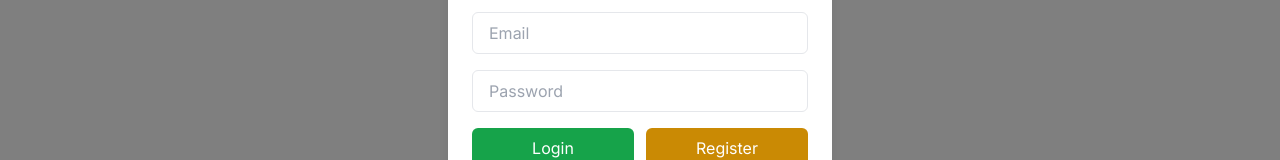
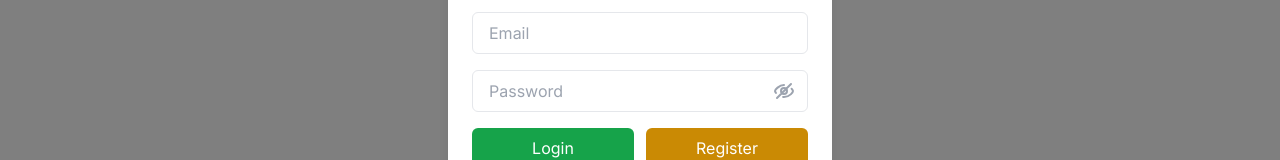
Before and after one commit to JoaoFXs/petadoptionapp, a Next.js app: page / in a window 1280 px wide. Shown: the part 336-496 px from the top of the page. Built offline with nearby package versions, Linux system fonts and the light colour scheme.

Commit message:
Update EyeButton in Password

```diff
--- a/src/app/login/page.tsx
+++ b/src/app/login/page.tsx
@@ -1,8 +1,8 @@
 'use client';
 
 import { useState } from 'react';
-import { RenderIf, Template } from '@/components';
-import { InputText } from '@/components/tools/InputText';
+import { RenderIf, Template, InputText, Button, EyeButton} from '@/components';
+
 
 export default function Login() {
   const [isOpen, setIsOpen] = useState(true); // Mostra o popup por padrão
@@ -34,30 +34,32 @@ export default function Login() {
                             type="text"
                             id="name_temp"
                             onChange={() => {}}
-                            placeHolder="Name"
+                            placeholder="Name"
                             style="w-full"
                         />
+
                     </RenderIf>
 
                     <InputText
                           type="text"
                           id="email_temp"
                           onChange={() => {}}
-                          placeHolder="Email"
+                          placeholder="Email"
                           style="w-full"
                     />
                      <InputText
                           type="password"
                           id="password_temp"
                           onChange={() => {}}
-                          placeHolder="Password"
+                          placeholder="Password"
                           style="w-full"
                       />
+
                     <RenderIf condition={newUserState}>
                       <InputText
                           type="password"
                           id="passwordMatch_temp"
-                          placeHolder="Confirm Your Password"
+                          placeholder="Confirm Your Password"
                           style="w-full"
                       />
                     </RenderIf>
@@ -65,36 +67,35 @@ export default function Login() {
                     <div className="flex items-center justify-between">
 
                       <RenderIf condition={!newUserState}>
-                      <button
-                        type="submit"
-                        className="w-full mr-3 bg-green-600 text-white py-2 rounded-md hover:bg-green-700"
-                      >
-                        Login
-                      </button>
-                        <button
-                        type="submit"
+                        <Button
+                          type='submit'
+                          color='bg-green-600 text-white hover:bg-green-700 mr-3'
+                          label='Login'
+                        />
+                        <Button
+                          type='button'
                           onClick={() => setNewUserState(true)}
-                        className="w-full bg-yellow-600 text-white py-2 rounded-md hover:bg-yellow-700"
-                         >
-                        Register
-                      </button>
+                          color='bg-yellow-600 text-white hover:bg-yellow-700'
+                          label='Register'
+                        />
+
+
                       </RenderIf>
 
                       <RenderIf condition={newUserState}>
-                      <button
-                        type="submit"
-                        className="w-full bg-green-600 mr-3 text-white py-2 rounded-md hover:bg-green-700"
-                      >
-                        Save
-                      </button>
 
-                      <button
-                        type="submit"
-                        className="w-full bg-red-600 text-white py-2 rounded-md hover:bg-red-700"
+                        <Button
+                          type='submit'
+                          color='bg-green-600  text-white hover:bg-green-700 mr-3'
+                          label='Save'
+                        />
+
+                        <Button
+                          type='button'
                           onClick={() => setNewUserState(false)}
-                      >
-                        Cancel
-                      </button>
+                          color='bg-red-600 mr-3 text-white hover:bg-red-700'
+                          label='Cancel'
+                        />
                       </RenderIf>
                     </div>
                   </form>
--- a/src/components/index.tsx
+++ b/src/components/index.tsx
@@ -1,2 +1,2 @@
 export { Template, RenderIf} from './Template';
-export {InputText} from './tools/InputText';
+export {InputText, Button, EyeButton} from './tools';
--- /dev/null
+++ b/src/components/tools/Button.tsx
@@ -0,0 +1,20 @@
+import React from 'react';
+
+interface ButtonProps {
+    onClick?: () => void;
+    color?: string;
+    label?: string;
+    type?: "button" | "submit" | "reset";
+}
+
+export const Button: React.FC<ButtonProps> = ({ onClick, label, color, type = "button" }: ButtonProps) => {
+    return (
+        <button
+            type={type}
+            onClick={onClick}
+            className={`${color} w-full py-2 rounded-md`}
+        >
+            {label}
+        </button>
+    );
+};
--- /dev/null
+++ b/src/components/tools/EyeButton.tsx
@@ -0,0 +1,32 @@
+import React from "react";
+import { useState } from "react";
+import { RenderIf } from "../Template";
+interface EyeButtonProps {
+    onClick?: () => void;
+    isVisible?: boolean;
+}
+
+
+export const EyeButton: React.FC<EyeButtonProps> = ({ onClick, isVisible }: EyeButtonProps) => {
+
+
+    return (
+      <div className="flex justify-end">
+        <button type="button" onClick={onClick}>
+            <RenderIf condition={isVisible}>
+                <svg className="w-6 h-6 text-gray-400" aria-hidden="true" xmlns="http://www.w3.org/2000/svg" width="24" height="24" fill="none" viewBox="0 0 24 24">
+                    <path stroke="currentColor" stroke-width="2" d="M21 12c0 1.2-4.03 6-9 6s-9-4.8-9-6c0-1.2 4.03-6 9-6s9 4.8 9 6Z"/>
+                    <path stroke="currentColor" stroke-width="2" d="M15 12a3 3 0 1 1-6 0 3 3 0 0 1 6 0Z"/>
+                </svg>
+            </RenderIf>
+            <RenderIf condition={!isVisible}>
+                <svg className="w-6 h-6 text-gray-400" aria-hidden="true" xmlns="http://www.w3.org/2000/svg" width="24" height="24" fill="none" viewBox="0 0 24 24">
+            <path stroke="currentColor" stroke-linecap="round" stroke-linejoin="round" stroke-width="2" d="M3.933 13.909A4.357 4.357 0 0 1 3 12c0-1 4-6 9-6m7.6 3.8A5.068 5.068 0 0 1 21 12c0 1-3 6-9 6-.314 0-.62-.014-.918-.04M5 19 19 5m-4 7a3 3 0 1 1-6 0 3 3 0 0 1 6 0Z"/>
+            </svg>
+
+            </RenderIf>
+        </button>
+      </div>
+
+    );
+};
--- a/src/components/tools/InputText.tsx
+++ b/src/components/tools/InputText.tsx
@@ -1,20 +1,35 @@
 import React  from "react";
-
+import { EyeButton } from "./EyeButton";
+import { useState } from "react";
 interface InputTextProps {
     style?: string;
     onChange?: (evet: React.ChangeEvent<HTMLInputElement>) => void;
-    placeHolder?: string;
+    placeholder?: string;
     id?: string;
     value?: string;
     type?: string;
+    children?: React.ReactNode;
 }
 
-export const InputText: React.FC<InputTextProps> = ({style, type = "text", ...rest}: InputTextProps) => {
-    return (
+export const InputText: React.FC<InputTextProps> = ({ style, type = "text", children, ...rest }) => {
+
+   const [isVisible, setIsVisible] = useState(false);
+  const isPassword = type === "password";
+
+  return (
+    <div className="flex flex-col">
+      <div className="relative">
         <input
-            type={type}
-            {...rest}
-            className={`${style} px-4 py-2 border rounded-md`}
+          type={isPassword && !isVisible ? "password" : "text"}
+          {...rest}
+          className={`${style} px-4 py-2 pr-10 border rounded-md text-gray-900 w-full`}
         />
-    )
-}
+        {isPassword && (
+          <div className="absolute inset-y-0 right-3 flex items-center">
+            <EyeButton onClick={() => setIsVisible(!isVisible)} isVisible={isVisible} />
+          </div>
+        )}
+      </div>
+    </div>
+  );
+};
--- a/src/components/tools/index.tsx
+++ b/src/components/tools/index.tsx
@@ -1,2 +1,4 @@
 export { NavBar, NavBarMobile } from './NavBar';
 export { InputText } from './InputText';
+export { Button } from './Button';
+export { EyeButton } from './EyeButton';
```
Lines whose indentation alone changed are shown as unchanged.
